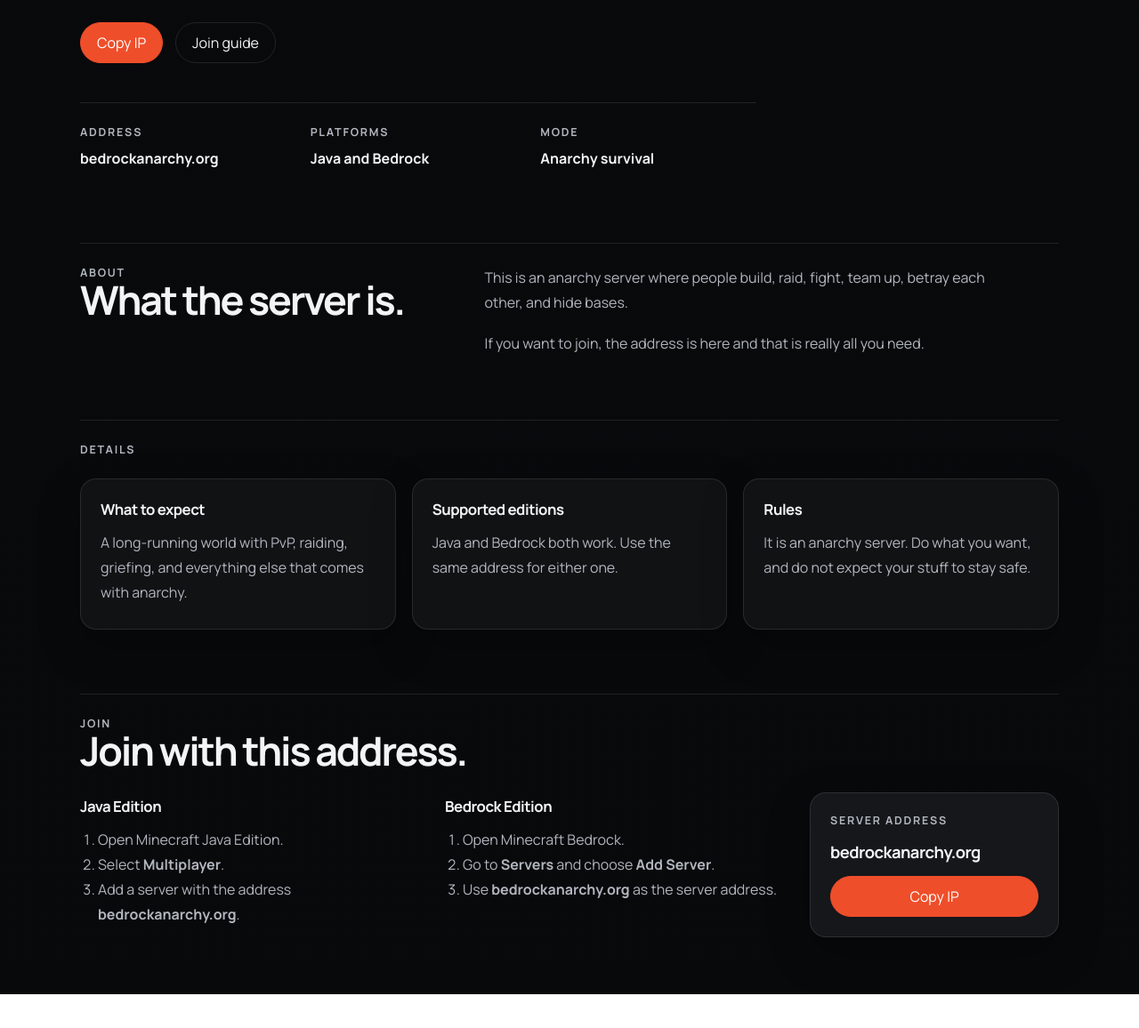
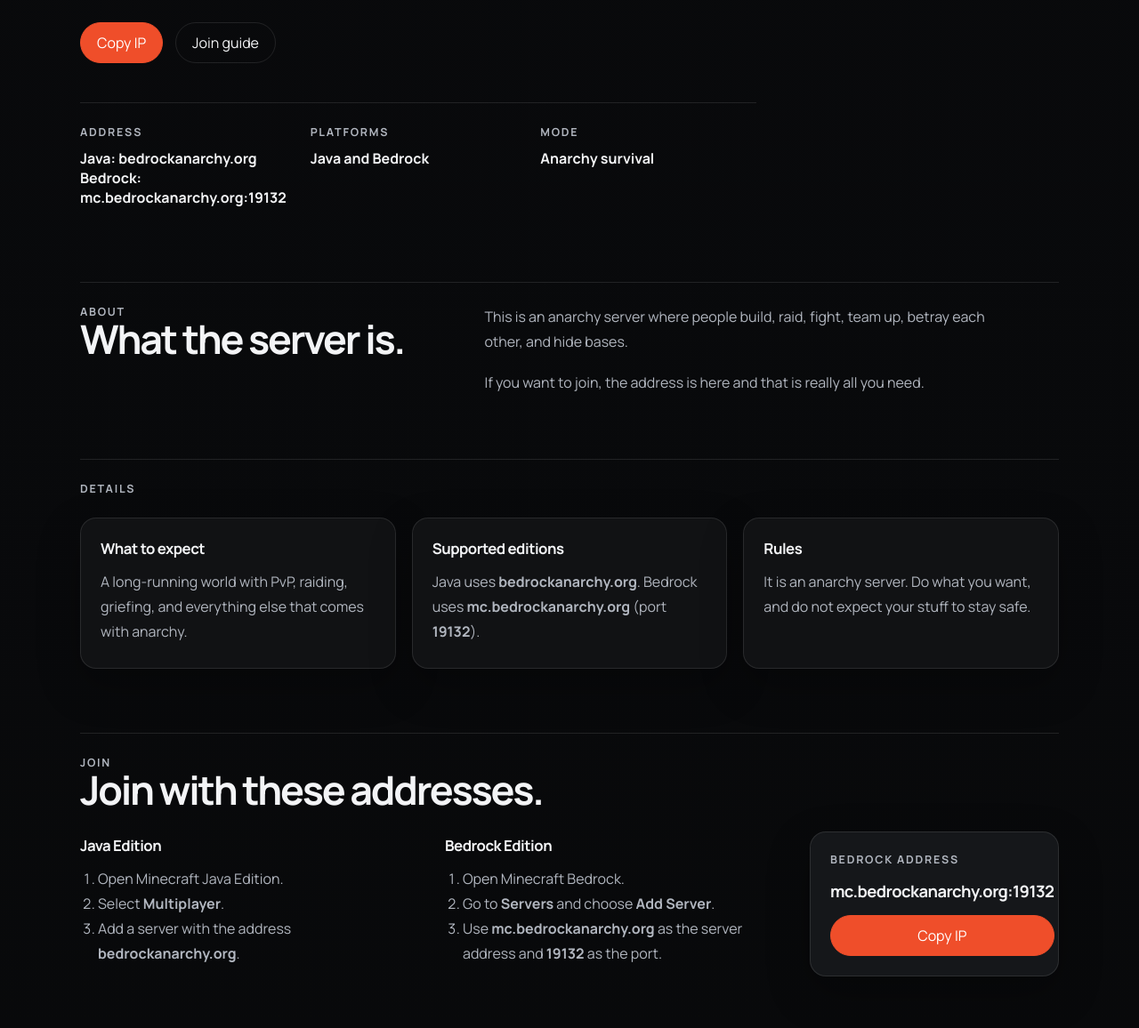
Before and after one commit to Johnmcmaster/bedrockanarchy-site, a plain HTML site: page index.html in a window 1280 px wide. Shown: the part 634-1790 px from the top of the page at 89% size. Before the commit the page ends 1752 px from the top, so only its background shows below. Drawn offline with Linux system fonts and the light colour scheme.

Commit message:
Update site to show Bedrock address as mc.bedrockanarchy.org:19132

```diff
--- a/index.html
+++ b/index.html
@@ -51,7 +51,7 @@
         <dl class="server-meta">
           <div>
             <dt>Address</dt>
-            <dd>bedrockanarchy.org</dd>
+            <dd>Java: bedrockanarchy.org<br>Bedrock: mc.bedrockanarchy.org:19132</dd>
           </div>
           <div>
             <dt>Platforms</dt>
@@ -89,7 +89,7 @@
           </article>
           <article class="detail-block">
             <h3>Supported editions</h3>
-            <p>Java and Bedrock both work. Use the same address for either one.</p>
+            <p>Java uses <strong>bedrockanarchy.org</strong>. Bedrock uses <strong>mc.bedrockanarchy.org</strong> (port <strong>19132</strong>).</p>
           </article>
           <article class="detail-block">
             <h3>Rules</h3>
@@ -101,7 +101,7 @@
       <section class="section join-section" id="join">
         <div>
           <p class="section-label">Join</p>
-          <h2>Join with this address.</h2>
+          <h2>Join with these addresses.</h2>
         </div>
 
         <div class="join-layout">
@@ -119,13 +119,13 @@
             <ol class="join-steps">
               <li>Open Minecraft Bedrock.</li>
               <li>Go to <strong>Servers</strong> and choose <strong>Add Server</strong>.</li>
-              <li>Use <strong>bedrockanarchy.org</strong> as the server address.</li>
+              <li>Use <strong>mc.bedrockanarchy.org</strong> as the server address and <strong>19132</strong> as the port.</li>
             </ol>
           </div>
 
           <aside class="join-card">
-            <span class="join-label">Server address</span>
-            <strong class="join-ip">bedrockanarchy.org</strong>
+            <span class="join-label">Bedrock address</span>
+            <strong class="join-ip">mc.bedrockanarchy.org:19132</strong>
             <button class="primary-button copy-ip" type="button" data-copy="bedrockanarchy.org">
               Copy IP
             </button>
```
